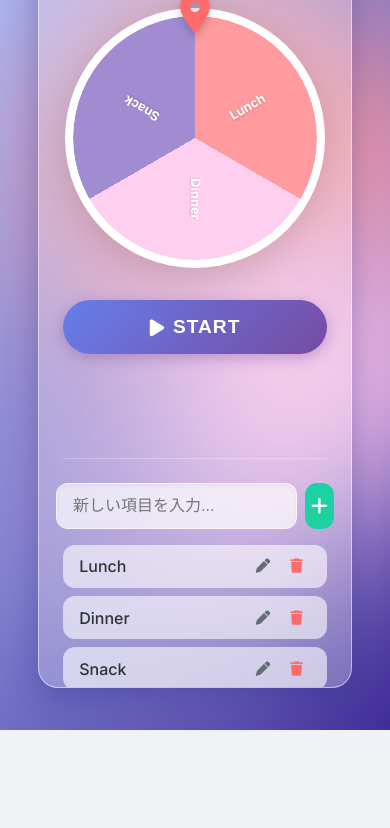
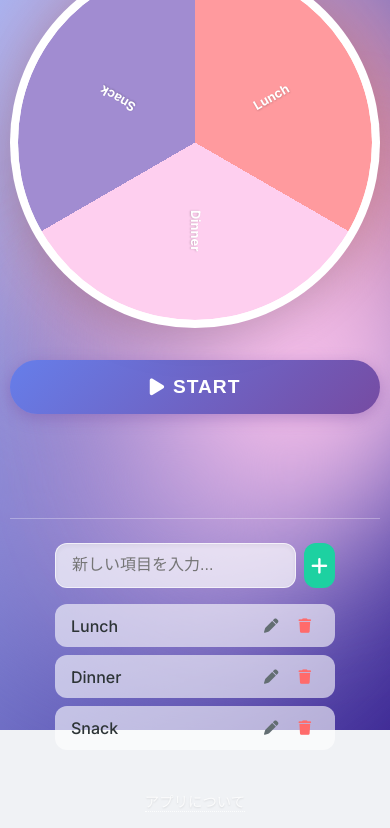
Before and after one commit to yufu085312/Roulette, a website: page src/index.html in a window 390 px wide. Shown: the part 114-942 px from the top of the page. Before the commit the page ends 844 px from the top, so only its background shows below. Drawn offline with nearby package versions, Linux system fonts and the light colour scheme.

Commit message:
デザイン修正

```diff
--- a/src/styles/style.css
+++ b/src/styles/style.css
@@ -89,24 +89,19 @@ body {
 
 /* Glass Card Container */
 .glass-card {
-  background: var(--glass-bg);
-  backdrop-filter: blur(16px);
-  -webkit-backdrop-filter: blur(16px);
-  border: 1px solid var(--glass-border);
-  box-shadow: var(--glass-shadow);
-  border-radius: 24px;
-  padding: 2rem 3rem;
-  width: 90%;
-  max-width: 500px;
-  margin: 0 auto;
+  border-radius: 0;
+  padding: 2rem;
+  width: 100%;
+  max-width: 100%;
+  min-height: 100vh;
+  margin: 0;
   /* Center within main */
   display: flex;
   flex-direction: column;
   align-items: center;
     /* Center children horizontally */
-  justify-content: flex-start;
-  max-height: 90vh;
-    overflow-y: auto;
+  justify-content: center;
+  overflow-y: auto;
     scrollbar-width: thin;
   }
 
@@ -148,8 +143,8 @@ h1 {
 }
 
 #roulette-wheel {
-  width: 300px;
-    height: 300px;
+  width: 90vw;
+    max-width: 50vh;
     border-radius: 50%;
     border: 8px solid rgba(255, 255, 255, 0.8);
   position: relative;
@@ -374,13 +369,14 @@ h1 {
 /* Mobile Responsive */
 @media (max-width: 600px) {
   .glass-card {
-      padding: 1.5rem;
-      width: 95%;
-      border-radius: 20px;
+      padding: 1rem;
+      width: 100%;
+      border-radius: 0;
   }
 
   #roulette-wheel {
-    width: 260px;
+    width: 95vw;
+    max-width: none;
     height: auto;
     /* Allow aspect-ratio to define height */
       aspect-ratio: 1;
```
